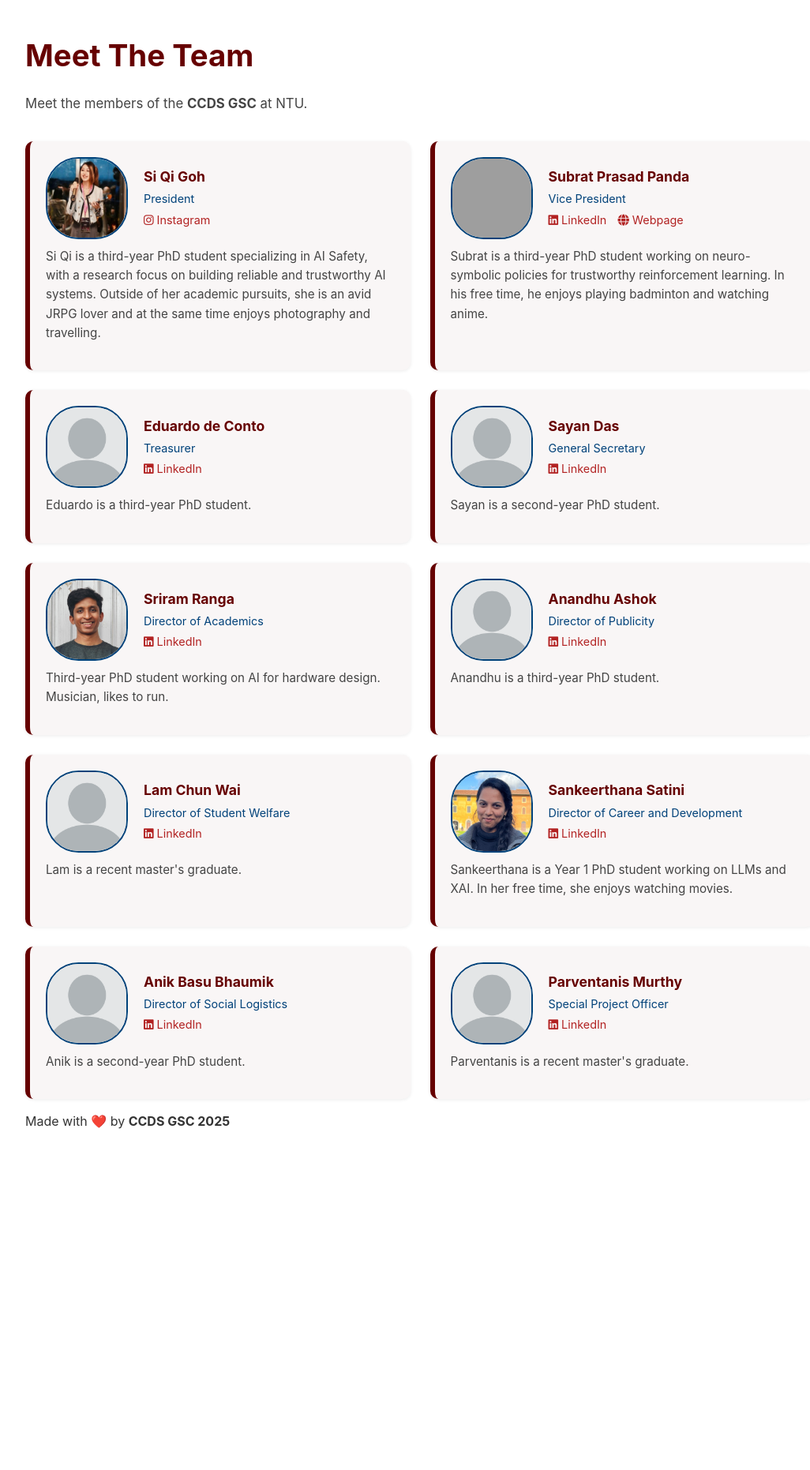
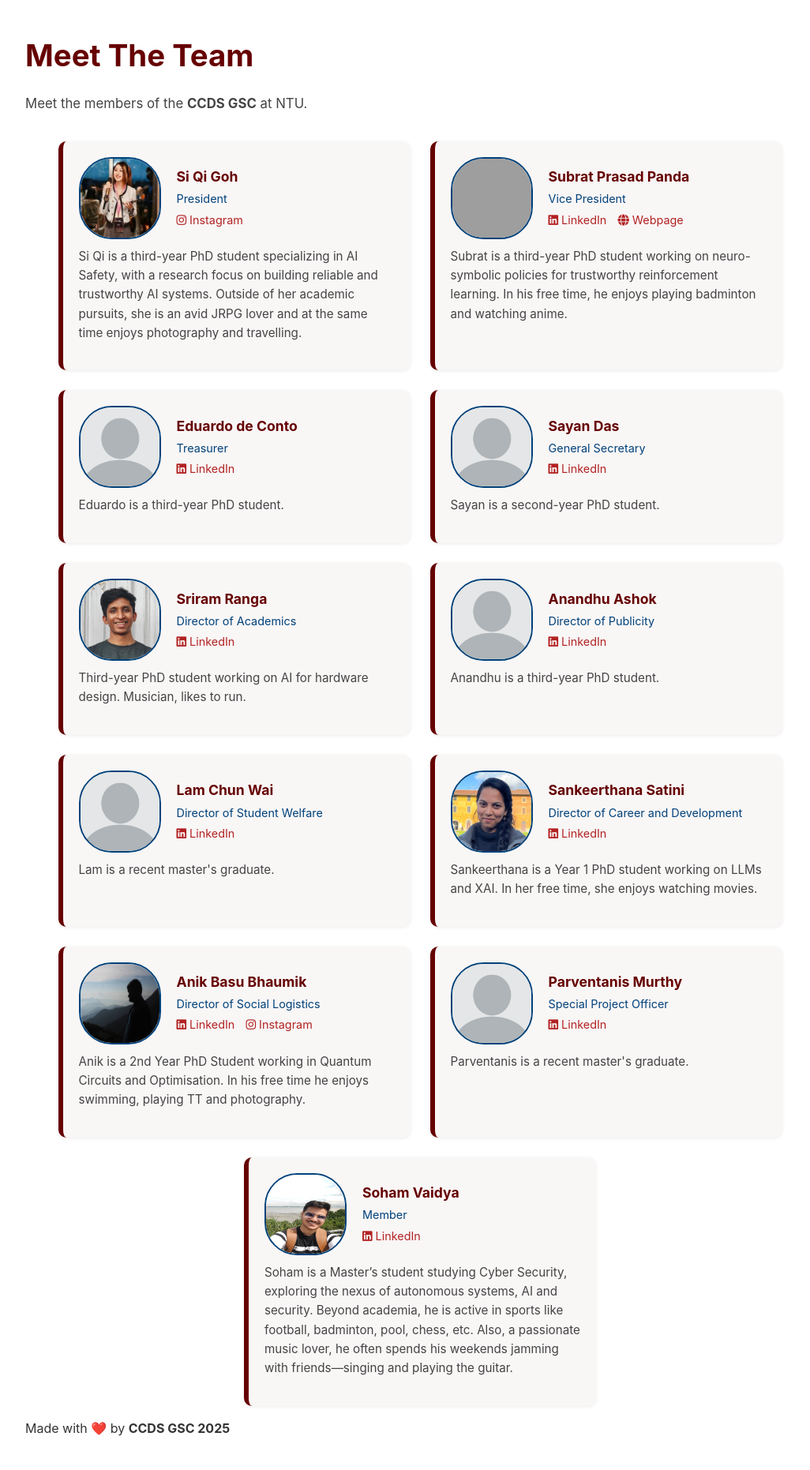
Before and after one commit to ccds-gsc/ccds-gsc.github.io, a Jekyll site: the page team.html, which Jekyll copies as it is, in a window 1280 px wide. Shown: the whole page at 79% size, without its empty margins (108-1134 px from the left). Built offline with Jekyll 4.4.1, drawn with Linux system fonts in a browser that asks for light colours; before the commit the page ends 1474 px from its top, so only the background shows below that; grey boxes are pictures that could not be loaded.

Commit message:
2 mem updated

```diff
--- a/team.html
+++ b/team.html
@@ -36,20 +36,29 @@
       display: flex;
       flex-wrap: wrap;
       gap: 25px;
-      justify-content: center;
+      justify-content: center; /* this keeps single cards centered */
     }
 
     /* ----- Member Card ----- */
     .member-card {
       background: #f9f6f6;
-      border-left: 6px solid #660000; /* maroon stripe */
+      border-left: 6px solid #660000;
       border-radius: 10px;
       padding: 20px;
-      flex: 1 1 calc(45% - 20px);
+      flex: 0 1 45%;           /* fixed 45% width for two-column layout */
+      max-width: 400px;        /* prevents excessive stretching */
       box-shadow: 0 1px 4px rgba(0,0,0,0.08);
       min-width: 280px;
       transition: transform 0.2s ease, box-shadow 0.2s ease;
     }
+
+    @media (max-width: 700px) {
+      .member-card {
+        flex: 0 1 100%;        /* stack vertically on small screens */
+        max-width: none;
+      }
+    }
+
 
     .member-card:hover {
       transform: translateY(-4px);
@@ -265,17 +274,20 @@
      <!-- Member 9 -->
     <div class="member-card">
       <div class="member-header">
-        <img src="./assets/img/profile/dummy.png" alt="Anik">
+        <img src="./assets/img/profile/anik.jpg" alt="Anik">
         <div>
           <p class="member-name">Anik Basu Bhaumik</p>
           <p class="member-role">Director of Social Logistics</p>
-          <a href="#" class="social-link" target="_blank">
+          <a href="https://www.linkedin.com/in/anik-basu-bhaumik-362394204/" class="social-link" target="_blank">
             <i class="fab fa-linkedin"></i>LinkedIn
+          </a>
+          <a href="https://www.instagram.com/chobikhor/" class="social-link" target="_blank">
+            <i class="fab fa-instagram"></i>Instagram
           </a>
         </div>
       </div>
       <p class="member-desc">
-      Anik is a second-year PhD student.
+      Anik is a 2nd Year PhD Student working in Quantum Circuits and Optimisation. In his free time he enjoys swimming, playing TT and photography.
       </p>
     </div>
 
@@ -296,6 +308,23 @@
       </p>
     </div>
 
+    <!-- Member 11 -->
+    <div class="member-card">
+      <div class="member-header">
+        <img src="./assets/img/profile/soham.jpeg" alt="Soham">
+        <div>
+          <p class="member-name">Soham Vaidya</p>
+          <p class="member-role">Member</p>
+          <a href="https://www.linkedin.com/in/vsoham/" class="social-link" target="_blank">
+            <i class="fab fa-linkedin"></i>LinkedIn
+          </a>
+        </div>
+      </div>
+      <p class="member-desc">
+      Soham is a Master’s student studying Cyber Security, exploring the nexus of autonomous systems, AI and security. Beyond academia, he is active in sports like football, badminton, pool, chess, etc. Also, a passionate music lover, he often spends his weekends jamming with friends—singing and playing the guitar.
+      </p>
+    </div>
+
   </div>
 
   <!-- Footer -->
```
Also changed, not shown: assets/img/profile/anik.jpg (added), assets/img/profile/soham.jpeg (added).
